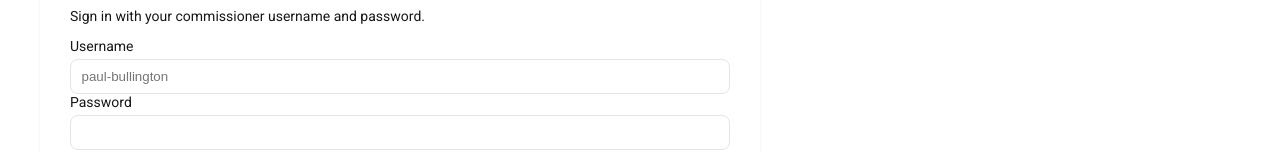
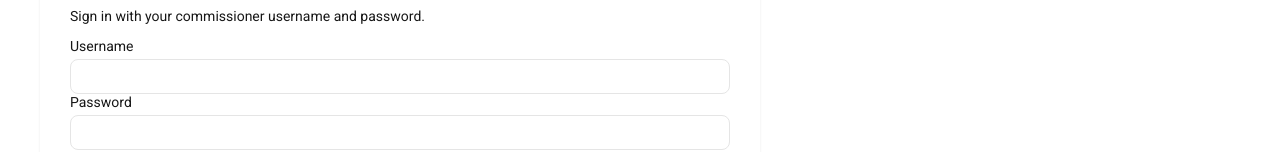
Before and after one commit to jstnhbbs/beerleague, a Next.js app: page /admin in a window 1280 px wide. Shown: the part 358-510 px from the top of the page. Built offline with nearby package versions, Linux system fonts and the light colour scheme; no server answers.

Commit message:
removing placeholder text

```diff
--- a/app/admin/AdminLoginForm.tsx
+++ b/app/admin/AdminLoginForm.tsx
@@ -47,7 +47,6 @@ export default function AdminLoginForm() {
                     value={username}
                     onChange={(event) => setUsername(event.target.value)}
                     className="admin-input"
-                    placeholder="paul-bullington"
                 />
             </label>
             <label htmlFor="password" className="admin-field">
```
